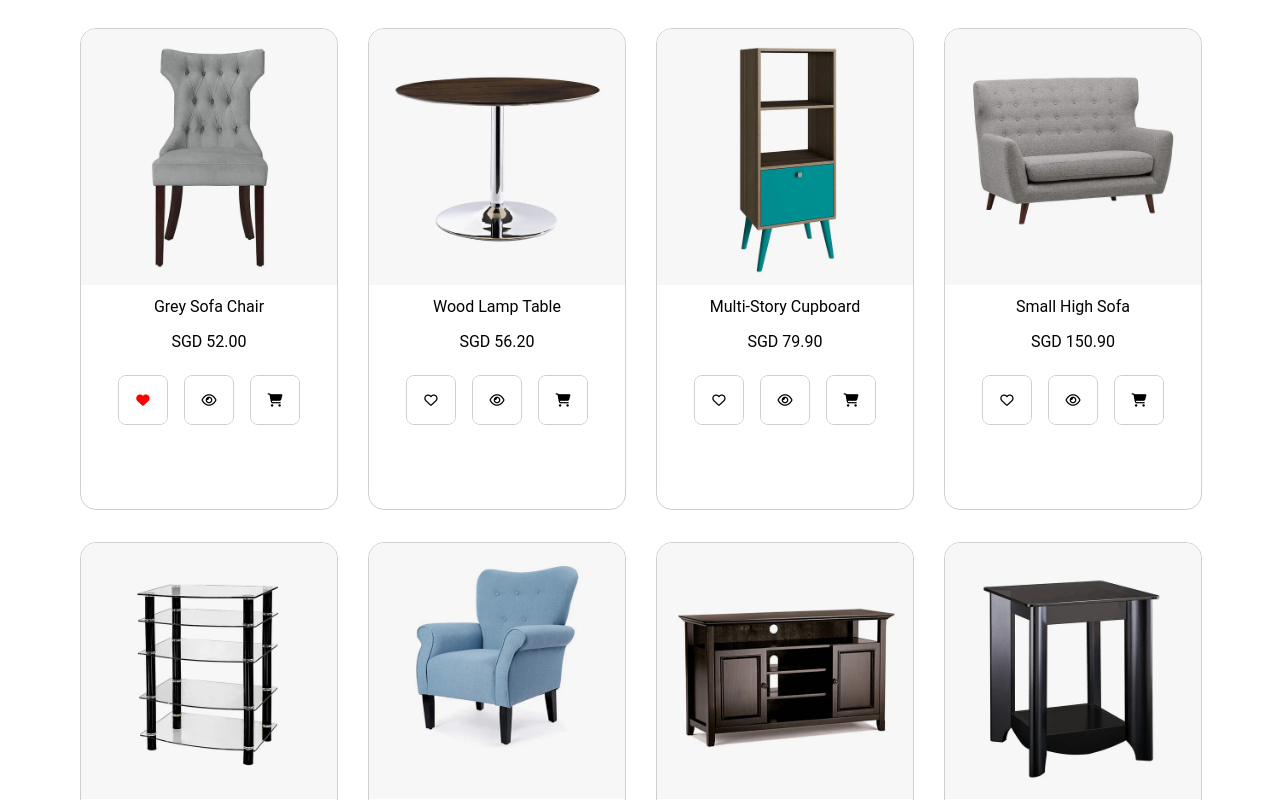
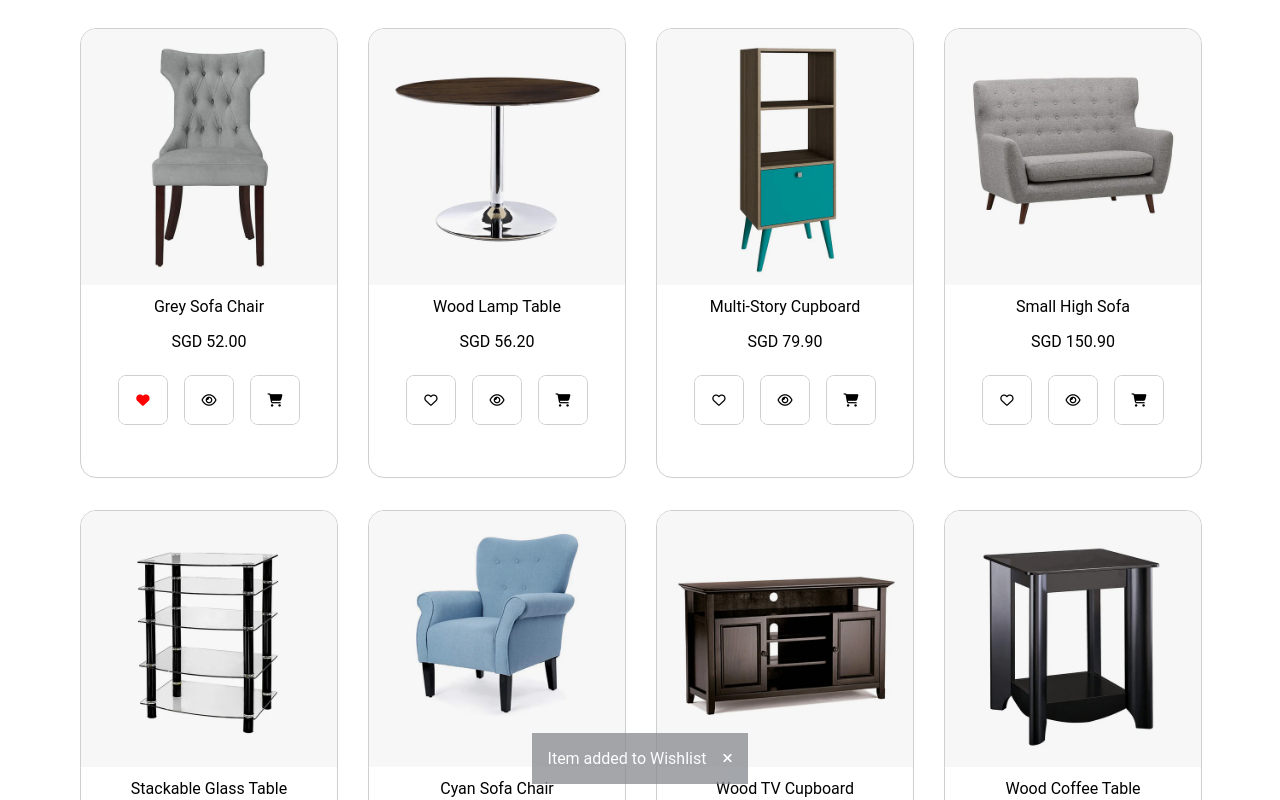
Before and after one commit to kab0o0m/Furniture-Ecommerce, a React (Create React App) app: page / in a window 1280 px wide. Both pictures are taken after a click on the button 143 px from the left and 1266 px from the top of the page. Shown: the part 866-1666 px from the top of the page. Built offline with nearby package versions, Linux system fonts and the light colour scheme.

Commit message:
added empty files for checkout page an wishlist

```diff
--- a/src/App.js
+++ b/src/App.js
@@ -6,6 +6,8 @@ import Blog from "./components/Blog/Blog";
 import AboutUs from "./components/About Us/AboutUs";
 import ContactUs from "./components/Contact Us/ContactUs";
 import Footer from "./components/Footer/Footer";
+import Wishlist from "./components/Wishlist/Wishlist";
+import Checkout from "./components/Checkout/Checkout";
 
 function App() {
   return (
@@ -20,6 +22,8 @@ function App() {
           <Route path="/blog" element={<Blog />} />
           <Route path="/about" element={<AboutUs />} />
           <Route path="/contact" element={<ContactUs />} />
+          <Route path="/wishlist" element={<Wishlist />} />
+          <Route path="/checkout" element={<Checkout />} />
         </Routes>
       </div>
       <Footer />
--- /dev/null
+++ b/src/components/Checkout/Checkout.js
@@ -0,0 +1,11 @@
+import React from "react";
+
+const Checkout = () => {
+  return (
+    <div className="checkout">
+      <div className="checkout-title"></div>
+    </div>
+  );
+};
+
+export default Checkout;
--- a/src/components/Homepage/Homepage.css
+++ b/src/components/Homepage/Homepage.css
@@ -2,13 +2,17 @@
   font-family: Roboto;
   overflow-x: hidden;
   padding: 0 0 2rem 0;
+  display: flex;
+  flex-direction: column;
+  justify-content: space-between;
+  align-items: center;
 }
 
 .homepage-title {
   display: flex;
   flex-direction: column;
   align-items: left;
-  padding: 0rem 0 0 10rem;
+  padding: 0rem 0 0 20rem;
   background-image: url(../../../public/Images/Homepage-1.webp);
   background-repeat: no-repeat;
   background-size: contain;
@@ -80,7 +84,7 @@
   flex-direction: column;
   align-items: center;
   width: 100%;
-  height: 30rem;
+  height: 28rem;
   border: 1px solid #cfcfcf;
   border-radius: 1rem;
   overflow: hidden;
@@ -232,4 +236,31 @@
 .popup {
   display: flex;
   justify-content: space-between;
+  background-color: hsl(218, 3%, 55%);
+  color: #FFFFFF;
+  position: fixed;
+  bottom: 1rem;
+  animation: fadeInOut 3s ease-in-out;
+  animation-iteration-count: initial;
 }
+
+.popup p{
+  padding: 1rem;
+}
+
+.popup button {
+  background-color: #888B90;
+  border: none;
+  padding: 1rem 1rem 1rem 0;
+  color: #FFFFFF;
+  cursor: pointer;
+}
+
+@keyframes fadeInOut {
+  0%, 100% {
+    opacity: 0;
+  }
+  10%, 90% {
+    opacity: 1;
+  }
+}
--- a/src/components/Homepage/Homepage.js
+++ b/src/components/Homepage/Homepage.js
@@ -6,17 +6,31 @@ import { useState } from "react";
 import { getWishlist, setWishlist } from "../../Wishlist";
 
 const Homepage = () => {
+  const [isWishlistPopup, setIsWishlistPopup] = useState(false);
+  const [wishlistItems, setWishlistItems] = useState(getWishlist);
   const navigate = useNavigate();
+
+  const windowScrollToTop = () => {
+    window.scrollTo({ top: 0, behavior: "smooth" });
+  };
   const readMore = () => {
     navigate("/blog");
-    window.scrollTo({ top: 0, behavior: "smooth" });
+    windowScrollToTop();
   };
+
   const shopNow = () => {
     navigate("/shop");
-    window.scrollTo({ top: 0, behavior: "smooth" });
+    windowScrollToTop();
   };
 
-  const [wishlistItems, setWishlistItems] = useState(getWishlist);
+  const WishlistPopup = () => {
+    setIsWishlistPopup(true);
+
+    const timeoutID = setTimeout(() => {
+      setIsWishlistPopup(false);
+    }, 3000);
+  };
+
   const addToWishlist = (item) => {
     setWishlistItems((wishlistItems) => {
       let updatedWishlistItems = [...wishlistItems];
@@ -27,6 +41,7 @@ const Homepage = () => {
 
       if (!isThere) {
         updatedWishlistItems.push(item);
+        WishlistPopup();
       } else {
         updatedWishlistItems = updatedWishlistItems.filter(
           (wishlistItem) => wishlistItem.id !== item.id
@@ -147,6 +162,16 @@ const Homepage = () => {
         </button>
       </div>
 
+      {/* Popups */}
+      {isWishlistPopup && (
+        <div className="popup">
+          <p>Item added to Wishlist</p>
+          <button onClick={() => setIsWishlistPopup(false)}>
+            <i className="fa-solid fa-xmark"></i>
+          </button>
+        </div>
+      )}
+
       {/* Latest Blog */}
       <div className="latest-blog">
         <p className="latest-blog-title">LATEST BLOG</p>
--- a/src/components/Navigation/Nav.js
+++ b/src/components/Navigation/Nav.js
@@ -1,12 +1,23 @@
 import "./Nav.css";
 import { FaBars, FaTimes } from "react-icons/fa";
 import { useState } from "react";
+import { useNavigate } from "react-router-dom";
 
 function Nav() {
   const [isOpen, setIsOpen] = useState(false);
+  const windowScrollToTop = () => {
+    window.scrollTo({ top: 0, behavior: "smooth" });
+  };
+
+  const navigate = useNavigate();
 
   const toggleMenu = () => {
     setIsOpen(!isOpen);
+  };
+
+  const checkOut = () => {
+    navigate("/checkout");
+    windowScrollToTop();
   };
 
   return (
@@ -42,7 +53,7 @@ function Nav() {
           <i className="fa-solid fa-gear"></i>
         </button>
 
-        <button className="shopping-cart-icon">
+        <button className="shopping-cart-icon" onClick={checkOut}>
           <i className="fa-solid fa-cart-shopping"></i>
         </button>
 
--- a/src/components/Shop/Shop.js
+++ b/src/components/Shop/Shop.js
@@ -20,7 +20,7 @@ const Shop = () => {
   const WishlistPopup = () => {
     setIsWishlistPopup(true);
 
-    setTimeout(() => {
+    const timeoutID = setTimeout(() => {
       setIsWishlistPopup(false);
     }, 3000);
   };
@@ -153,6 +153,7 @@ const Shop = () => {
           );
         })}
       </div>
+
       {/* Popups */}
       {isWishlistPopup && (
         <div className="popup">
--- /dev/null
+++ b/src/components/Wishlist/Wishlist.js
@@ -0,0 +1,11 @@
+import React from "react";
+
+const Wishlist = () => {
+  return (
+    <div className="wishlist">
+      <div className="wishlist-title"></div>
+    </div>
+  );
+};
+
+export default Wishlist;
```
Also changed, not shown: src/components/Checkout/Checkout.css (added), src/components/Wishlist/Wishlist.css (added).
